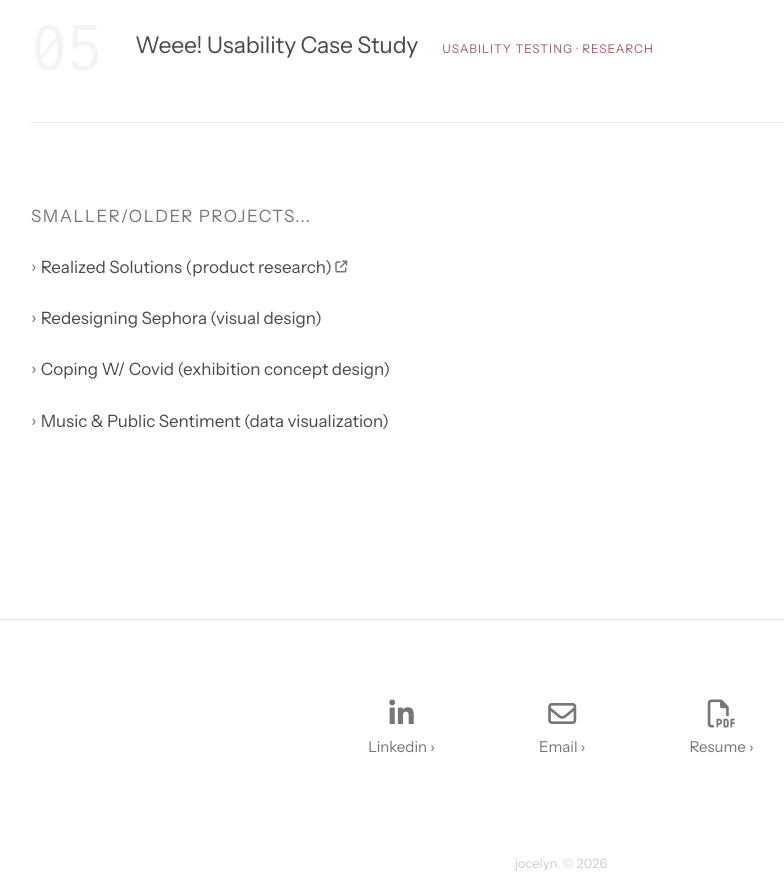
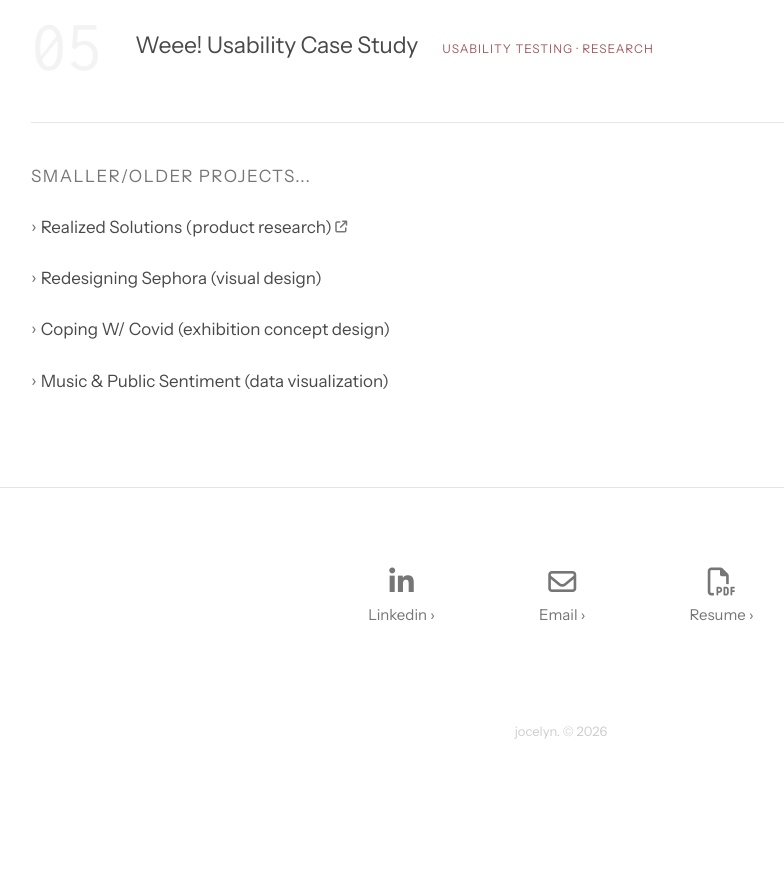
Before and after one commit to jzsun22/jzsun-me, a plain HTML site: page public/projects.html in a window 1280 px wide. Shown: the part 940-1824 px from the top of the page, without its empty margins (79-863 px from the left). After the commit the page ends 1730 px from the top, so only its background shows below. Drawn offline with Linux system fonts and the light colour scheme.

Commit message:
Add padding styles for archives and projects page for improved layout

```diff
--- a/public/projects.html
+++ b/public/projects.html
@@ -163,6 +163,13 @@
         position: absolute;
         inset: 0;
         z-index: 1;
+      }
+      .archives {
+        padding-top: var(--space-xl);
+        padding-bottom: var(--space-xs);
+      }
+      .projects-page {
+        padding-bottom: var(--space-lg);
       }
     }
 
```
